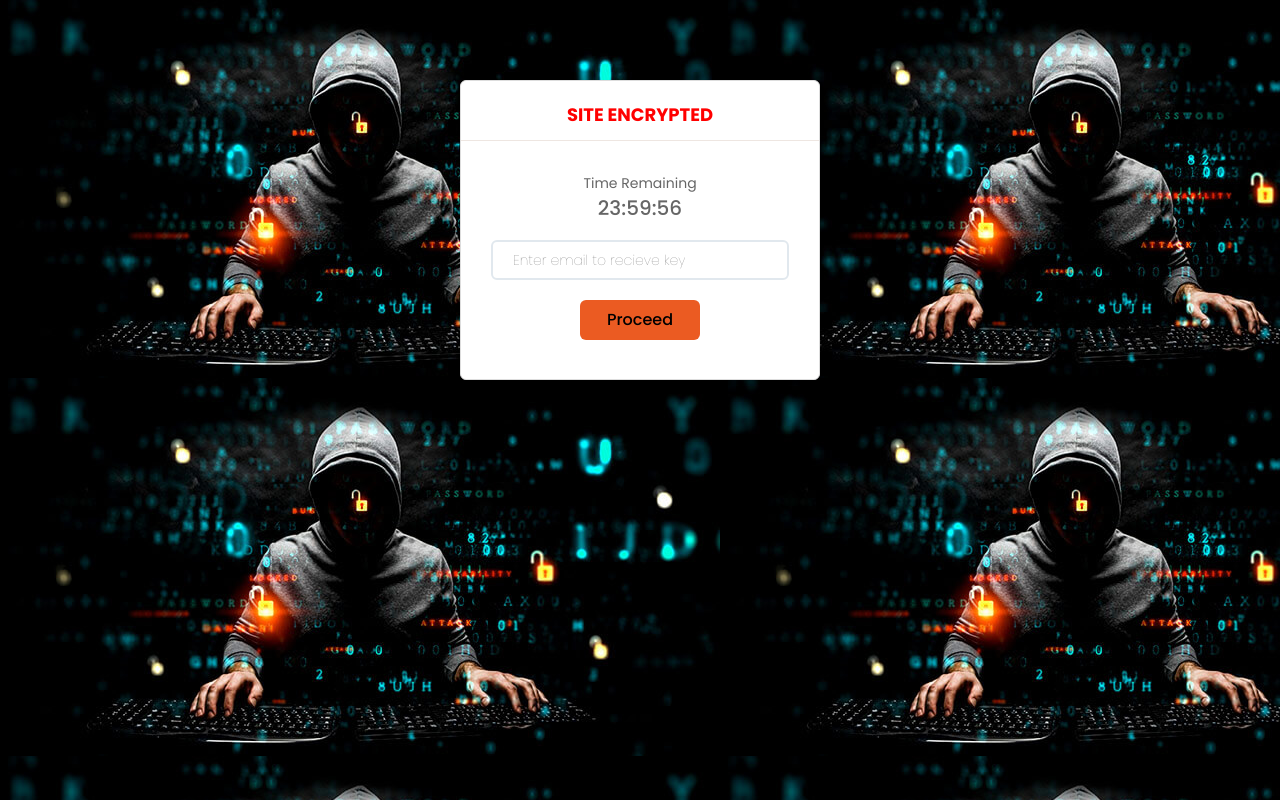
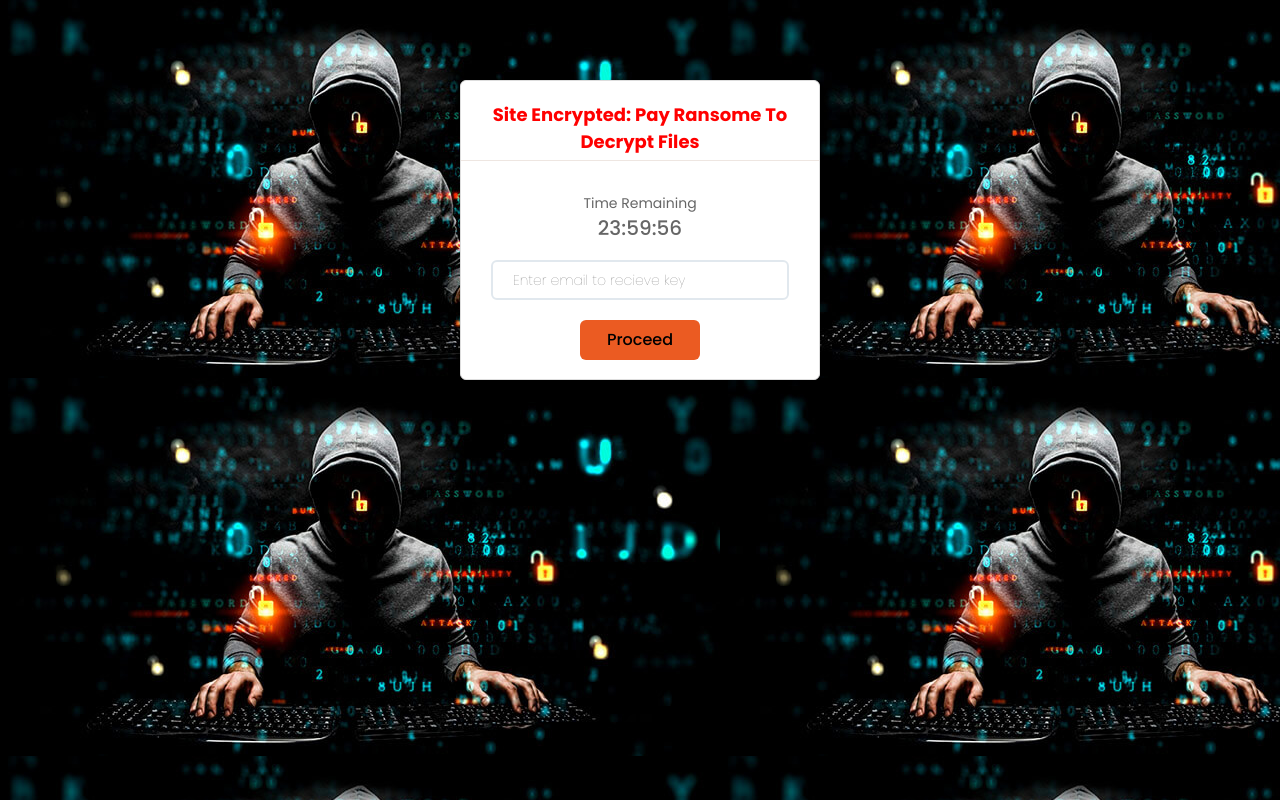
Before and after one commit to Teja-55/UntComputerSecurityGroup8, a plain HTML site: page Infection/payRansomeware.html in a window 1280 px wide. Drawn offline with nearby package versions, Linux system fonts and the light colour scheme; files whose address does not match are found by name.

Commit message:
ui changes

```diff
--- a/Infection/css/style.css
+++ b/Infection/css/style.css
@@ -858,7 +858,7 @@ padding-top: 20px;
 }
 
 .form-header {
-    height: 60px;
+    height: 80px;
     padding: 20px 30px 0;
     border-bottom: 1px solid #eee6e1;
 }
@@ -875,7 +875,7 @@ padding-top: 20px;
     color: red;
     text-align:center;
     font-weight:bold;
-    text-transform: uppercase;
+    text-transform: capitalize;
 }
 
 .card-number,
--- a/Infection/payRansomeware.html
+++ b/Infection/payRansomeware.html
@@ -35,7 +35,7 @@
   <div class="bgimg" style="background-image:url('images/ransomwareBg.png') ;">
     <form class="form-card">
       <div class="form-header">
-        <h2 class="title">Site Encrypted</h4>
+        <h2 class="title">Site Encrypted: Pay Ransome to Decrypt Files</h2>
 
       </div>
 
```
